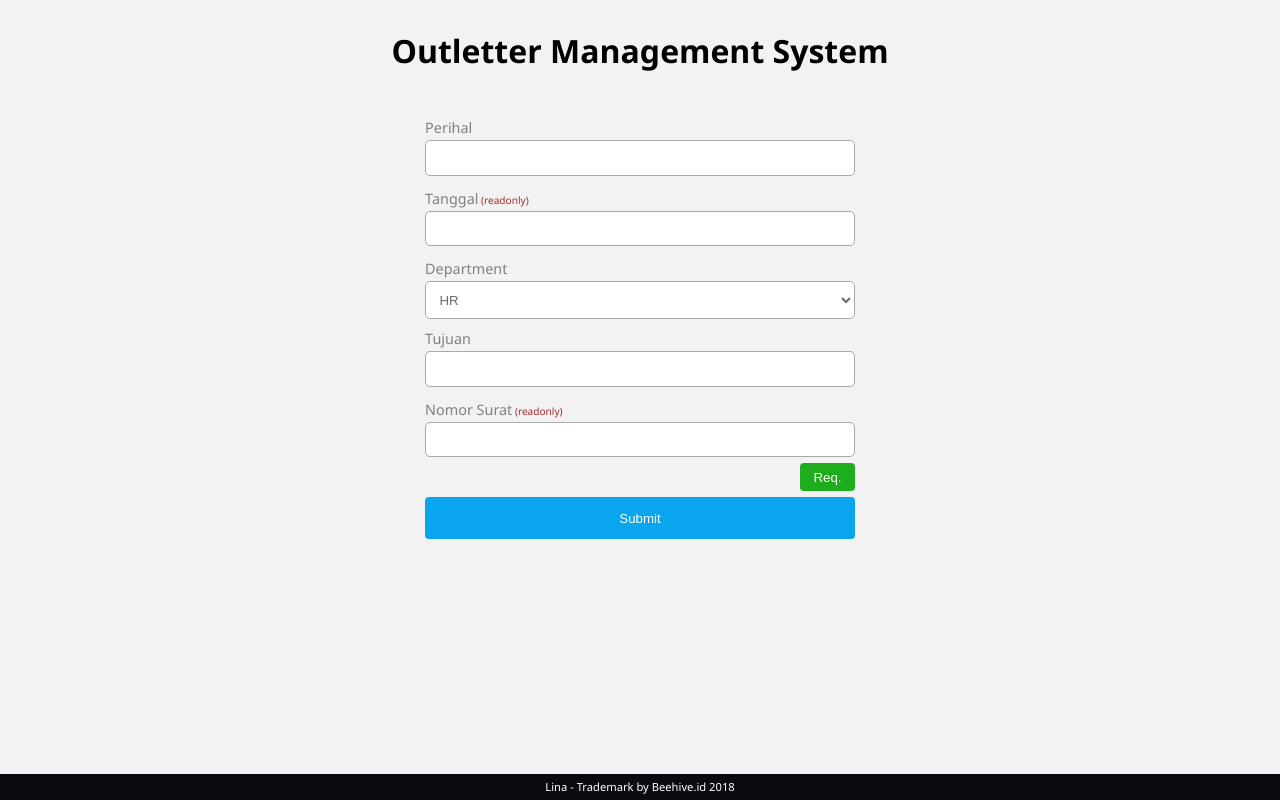
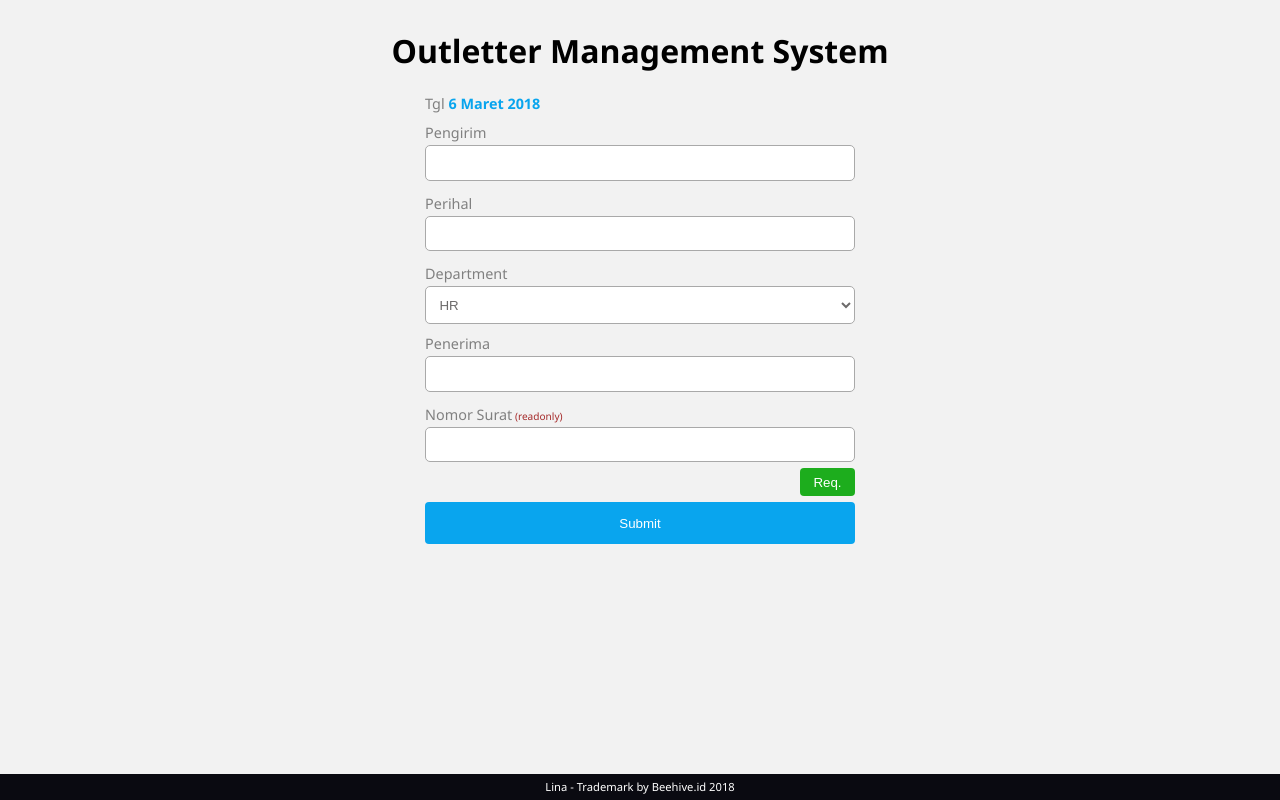
Before and after one commit to Beehiveid/ng-lina, an Angular app: page / in a window 1280 px wide. Built offline with nearby package versions, Linux system fonts and the light colour scheme.

Commit message:
Tambah field pengirim

```diff
--- a/src/app/client/client.component.css
+++ b/src/app/client/client.component.css
@@ -103,5 +103,10 @@
 }
 
 form.center{
-    padding: 1.5em 33%;
+    padding: 0 33% 1.5em;
 }
+
+span.blue{
+    color: rgb(9, 165, 238);
+    font-weight: bold;
+}
--- a/src/app/client/client.component.html
+++ b/src/app/client/client.component.html
@@ -2,12 +2,15 @@
   <div class="header"><h1>Outletter Management System</h1></div>
 <form class="center">
   <div class="input">
+    <label>Tgl <span class="blue">6 Maret 2018</span></label>
+  </div>
+  <div class="input">
+    <label>Pengirim</label>
+    <input type="text">
+  </div>
+  <div class="input">
     <label>Perihal</label>
     <input type="text">
-  </div>
-  <div class="input readonly">
-    <label>Tanggal</label>
-    <input type="text" class="readonly" readonly value="">
   </div>
   <div class="input">
     <label>Department</label>
@@ -18,7 +21,7 @@
     </select>
   </div>
   <div class="input">
-    <label>Tujuan</label>
+    <label>Penerima</label>
     <input type="text">
   </div>
   <div class="input readonly">
```
